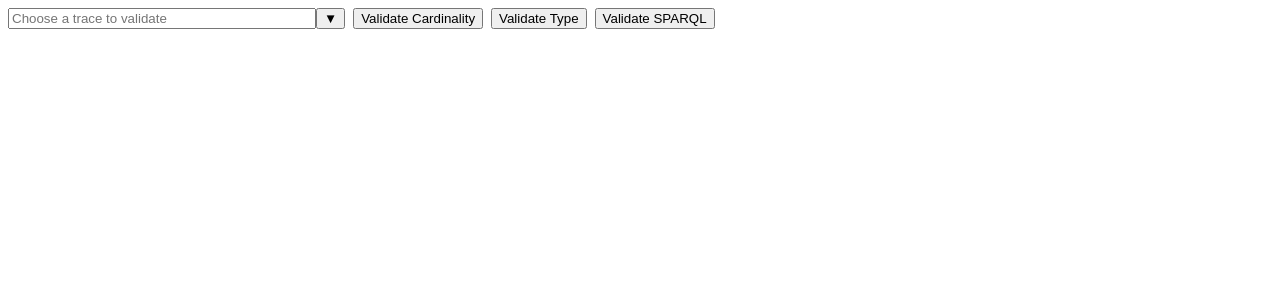
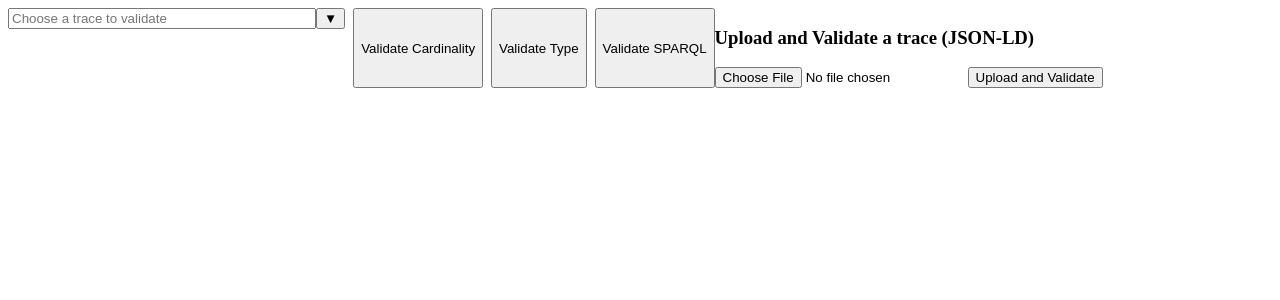
Before and after one commit to maximlishchenko/CS4529-validator-ui, a React (Vite) app: page / in a window 1280 px wide. Shown: the top 300 px of the page. Built offline with nearby package versions, Linux system fonts and the light colour scheme; the HTML template or start-up script is replaced by a standard one.

Commit message:
add a trace uploader component, ensure it works together with file chooser component

```diff
--- a/package.json
+++ b/package.json
@@ -10,6 +10,7 @@
     "preview": "vite preview"
   },
   "dependencies": {
+    "axios": "^1.6.7",
     "react": "^18.2.0",
     "react-bootstrap": "^2.10.1",
     "react-dom": "^18.2.0"
--- a/src/App.tsx
+++ b/src/App.tsx
@@ -3,6 +3,7 @@ import './App.css';
 import Button from './components/Button.tsx';
 import ValidationResultTable from './components/ValidationResultTable.tsx';
 import FileChooser from './components/FileChooser.tsx';
+import TraceUploader from './components/TraceUploader.tsx';
 
 const App: React.FC = () => {
   const [selectedFileName, setSelectedFileName] = useState<string | null>(null);
@@ -13,6 +14,27 @@ const App: React.FC = () => {
   const handleSelectedFileNameChange = (fileName: string | null) => {
     setSelectedFileName(fileName);
   }
+
+  const handleTraceUpload = (response: string | null) => {
+    if (response === 'No constraints were violated.') {
+      setResponse(null);
+      setNoViolationsMessage(response);
+      setErrorMessage(null);
+    } else if (response === 'Uploaded file is empty.') {
+      setResponse(null);
+      setNoViolationsMessage(null);
+      setErrorMessage(response);
+    } else if (response === 'An unexpected error occurred.') {
+      setResponse(null);
+      setNoViolationsMessage(null);
+      setErrorMessage(response);
+    } else {
+      setResponse(response);
+      setNoViolationsMessage(null);
+      setErrorMessage(null);
+    }
+  }
+
 
 
   const handleButtonClick = async (endpoint: string) => {
@@ -68,9 +90,10 @@ const App: React.FC = () => {
         <Button onClick={() => handleButtonClick('validate-sparql')}>
           Validate SPARQL
         </Button>
+        <TraceUploader onTraceUpload={handleTraceUpload} />
       </div>
-      {errorMessage && <p>{errorMessage}</p>}
-      {noViolationsMessage && <p>{noViolationsMessage}</p>}
+      {errorMessage && <h2 className='violations-message'>{errorMessage}</h2>}
+      {noViolationsMessage && <h2 className='violations-message'>{noViolationsMessage}</h2>}
       {response && <ValidationResultTable response={response} />}
     </div>
   );
--- /dev/null
+++ b/src/components/TraceUploader.tsx
@@ -0,0 +1,59 @@
+import React, { useState } from 'react';
+
+interface TraceUploaderProps {
+  onTraceUpload: (response: string | null) => void;
+}
+
+const TraceUploader: React.FC<TraceUploaderProps> = ({ onTraceUpload }) => {
+  const [selectedFile, setSelectedFile] = useState<File | null>(null);
+
+  const handleFileChange = (event: React.ChangeEvent<HTMLInputElement>) => {
+    const files = event.target.files;
+    if (files && files.length > 0) {
+      setSelectedFile(files[0]);
+    }
+  };
+
+  const handleUpload = async () => {
+    if (!selectedFile) {
+      onTraceUpload('Please upload a file');
+      return;
+    }
+
+    const formData = new FormData();
+    formData.append('file', selectedFile);
+
+    try {
+      const response = await fetch('http://localhost:8080/upload-and-validate', {
+        method: 'POST',
+        body: formData
+      });
+      const responseData = await response.json();
+
+      if (Array.isArray(responseData) && responseData.length > 0) {
+        // Case 1: array of validation results
+        onTraceUpload(JSON.stringify(responseData));
+      } else if (Array.isArray(responseData) && responseData.length === 0) {
+        // Case 2: empty array
+        onTraceUpload('No constraints were violated.');
+      } else if (responseData.message === 'Uploaded file is empty') {
+        // Case 3: Uploaded file is empty
+        onTraceUpload('Uploaded file is empty.');
+      } else {
+        onTraceUpload('An unexpected error occurred.');
+      }
+    } catch (error) {
+      onTraceUpload('An unexpected error occurred.');
+    }
+  };
+
+  return (
+    <div>
+      <h3>Upload and Validate a trace (JSON-LD)</h3>
+      <input type="file" onChange={handleFileChange} />
+      <button onClick={handleUpload}>Upload and Validate</button>
+    </div>
+  );
+};
+
+export default TraceUploader;
--- a/src/components/ValidationResultTable.tsx
+++ b/src/components/ValidationResultTable.tsx
@@ -5,7 +5,6 @@ interface ValidationResultTableProps {
 }
 
 const ValidationResultTable: React.FC<ValidationResultTableProps> = ({ response }) => {
-    console.log(response);
   const validationResults = JSON.parse(response);
 
   return (
```
Also changed, not shown: 1 other file (tests, documents, lock files or other folders).
